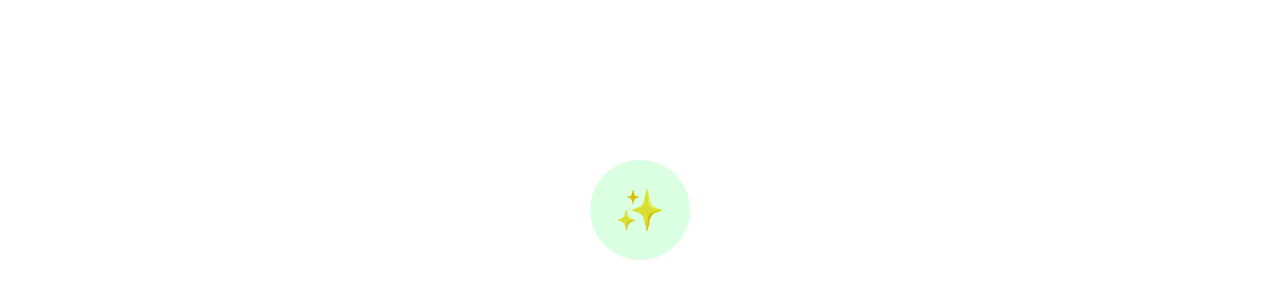
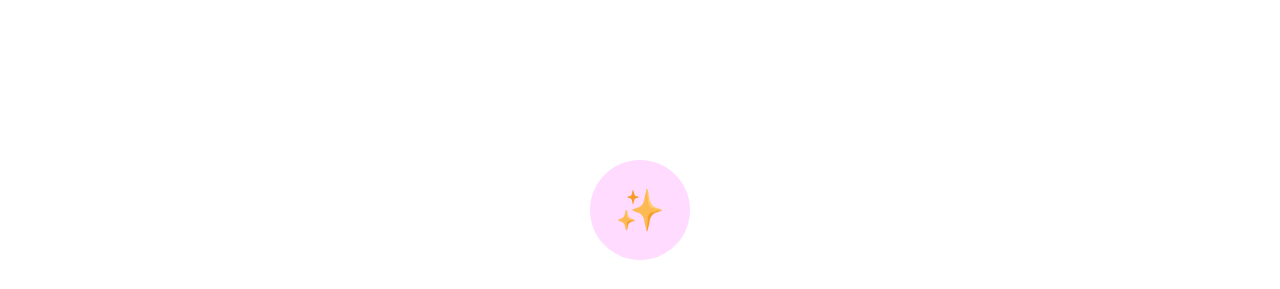
Before and after one commit to AMoreaux/AMoreaux.github.io, a plain HTML site: page index.html in a window 1280 px wide. Shown: the part 76-365 px from the top of the page. Drawn offline with Linux system fonts and the light colour scheme.

Commit message:
Update design token

```diff
--- a/color.css
+++ b/color.css
@@ -1,5 +1,5 @@
 :root {
-  --app: #00ff2b;
+  --app: #fe00ff;
   --background: #ffffff;
   --text: #000000;
 }
```
